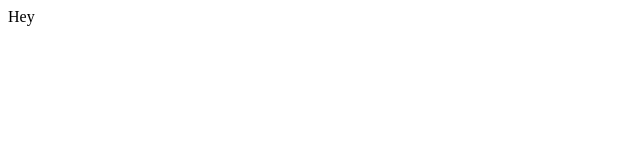
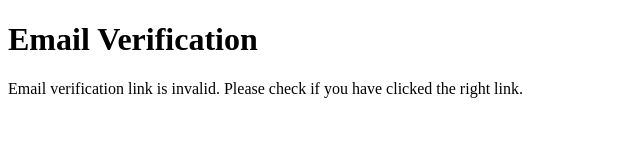
Before and after one commit to Clink-HQ/Clink-HQ.github.io, a plain HTML site: page verify-email.html in a window 1280 px wide. Shown: the whole page, without its empty margins (0-640 px from the left). Drawn offline with nearby package versions, Linux system fonts and the light colour scheme; no server answers.

Commit message:
Add page to verify emails

```diff
--- a/verify-email.html
+++ b/verify-email.html
@@ -1 +1,54 @@
-Hey
+<!DOCTYPE html>
+<html>
+
+<head>
+    <title>Email Verification</title>
+    <meta charset="UTF-8">
+    <meta name="viewport" content="width=device-width, initial-scale=1.0">
+    <script src="https://code.jquery.com/jquery-3.6.0.min.js"></script>
+    <script>
+        $(document).ready(function () {
+            // Get the email and code from URL query params
+            const queryParams = new URLSearchParams(window.location.search);
+            var email = queryParams.get("email");
+            var code = queryParams.get("code");
+
+            if (!(email && code)) {
+                $("#message").html("Email verification link is invalid. Please check if you have clicked the right link.");
+            }
+
+            // Send an API post request to verify email
+            $.ajax({
+                url: "http://django.clinkapp.in:8000/api/v1/user/verify_email/",
+                type: "POST",
+                dataType: "json",
+                contentType: "application/json",
+                data: JSON.stringify({
+                    "email": email,
+                    "code": code
+                }),
+                success: function (data) {
+                    // If verification is successful, show a success message
+                    if (data.successCode === "S0004") {
+                        $("#message").html("Email verification is successful!");
+                    }
+                    // If verification fails, show an error message
+                    else {
+                        $("#message").html("Email verification link is invalid. Please check if you have clicked the right link.");
+                    }
+                },
+                error: function (xhr, status, error) {
+                    // If there's an error with the API request, show an error message
+                    $("#message").html("Email verification link is invalid. Please check if you have clicked the right link.");
+                }
+            });
+        });
+    </script>
+</head>
+
+<body>
+    <h1>Email Verification</h1>
+    <p id="message">Verifying email...</p>
+</body>
+
+</html>
```
